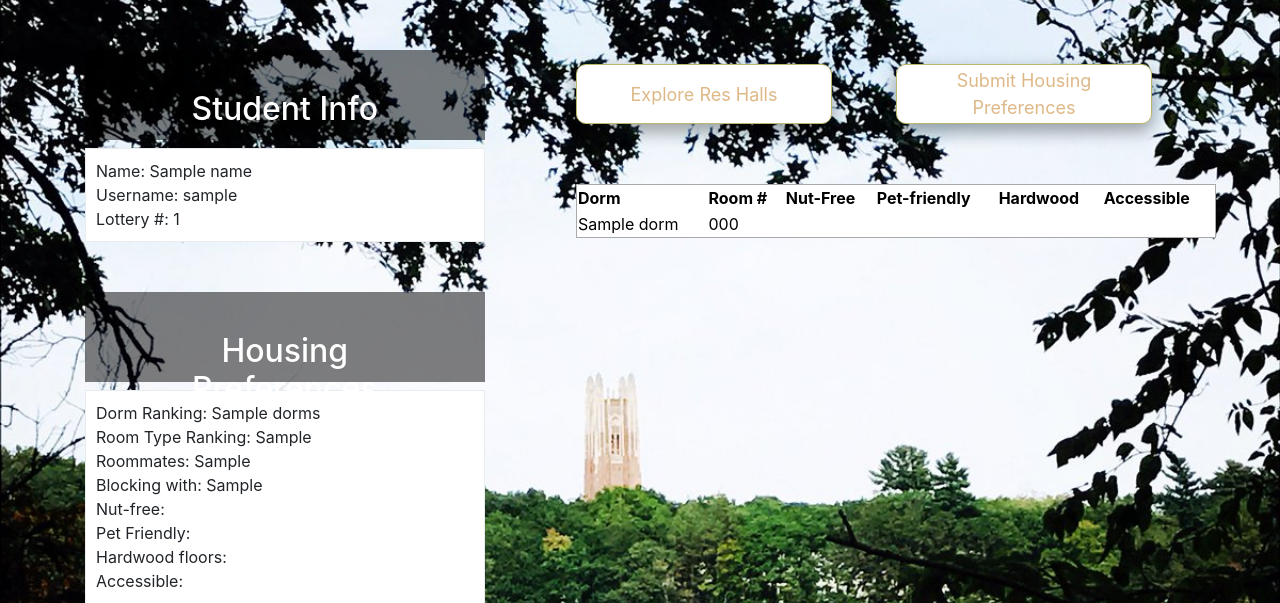
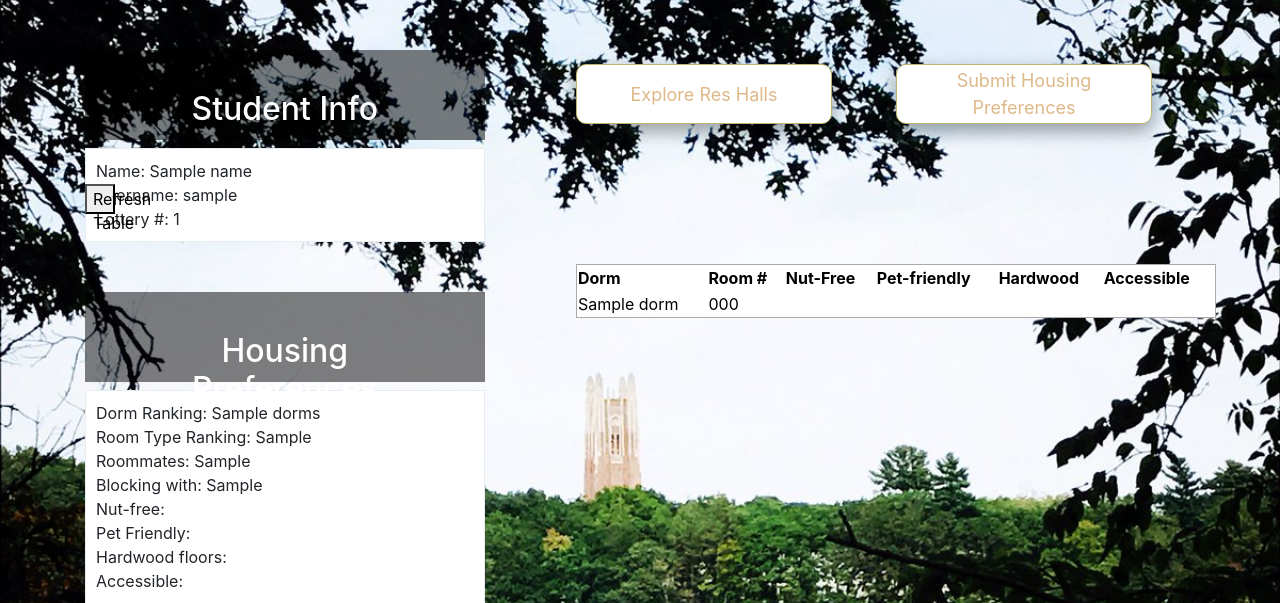
Before and after one commit to dtosca/HouseIt, a Flask app: template templates/index.html in a window 1280 px wide. Shown: the part 56-659 px from the top of the page. Run offline with Flask 2, Linux system fonts and the light colour scheme; the template is opened without the code that fills it: most values are stand-ins (such as "Sample title", 1, 10 or a date in 2020); some libraries are stand-ins or nearby versions.

Commit message:
inline stuff

```diff
--- a/templates/index.html
+++ b/templates/index.html
@@ -84,12 +84,19 @@
 
       table {
         position: absolute;
-        top: 30%;
+        top: 40%;
         background-color: white;
         left: 45%;
         color: black;
         border: 1px solid darkgray;
         width: 50%;
+      }
+      .inline {
+          position: absolute;
+          top: 30%;
+          display: inline-block;
+          width: 30px;
+          height: 30px;
       }
 
     </style>
@@ -187,7 +194,7 @@
         </div>
 <!-- form for searching feature -->
         <form method=POST action="">
-          <select name="dorm">
+          <select class="inline" name="dorm">
               <option>Beebe</option>
               <option>Cazenove</option>
               <option>Munger</option>
@@ -210,22 +217,24 @@
 
           <fieldset>
               <div>
-                <input type="checkbox" name="needs" value="nuts">
+                <input class="inline" type="checkbox" name="needs" value="nuts">
                 <label for="nuts"><span class="span-normal">Nut-free</span></label>
               </div>
               <div>
-                <input type="checkbox" name="needs" value="pets">
+                <input class="inline" type="checkbox" name="needs" value="pets">
                 <label for="pets"><span class="span-normal">Hardwood</span></label>
               </div>
               <div>
-                <input type="checkbox" name="needs" value="hardwood">
+                <input class="inline" type="checkbox" name="needs" value="hardwood">
                 <label for="carpet"><span class="span-normal">Pet-friendly</span></label>
               </div>
               <div>
-                <input type="checkbox" name="needs" value="accessible">
+                <input class="inline" type="checkbox" name="needs" value="accessible">
                 <label for="carpet"><span class="span-normal">Accessible</span></label>
               </div>
           </fieldset>
+
+          <button class="inline" action="/home/">Refresh Table</button>
 
 
         </form>
```
